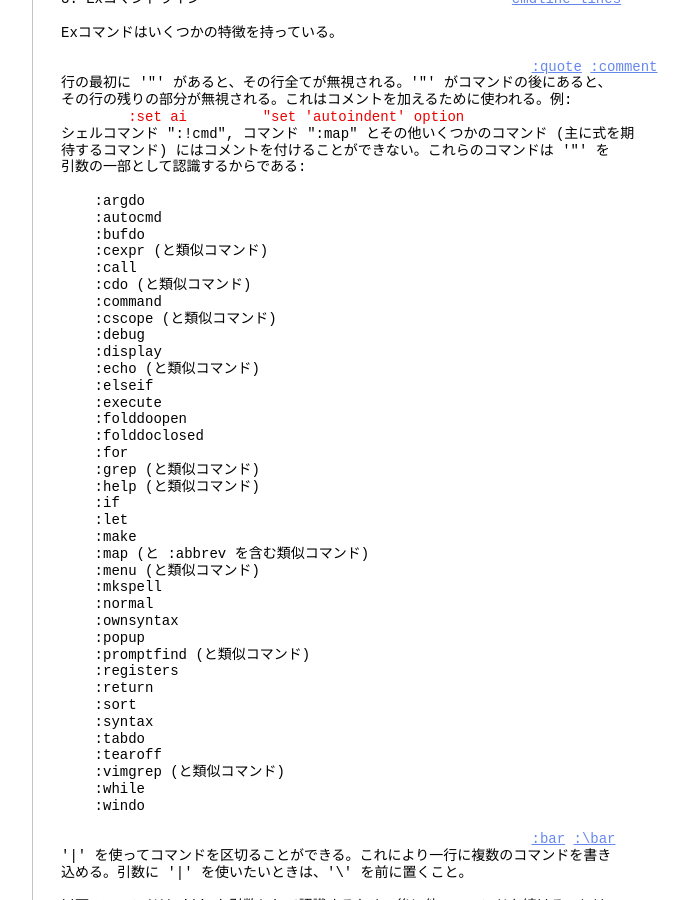
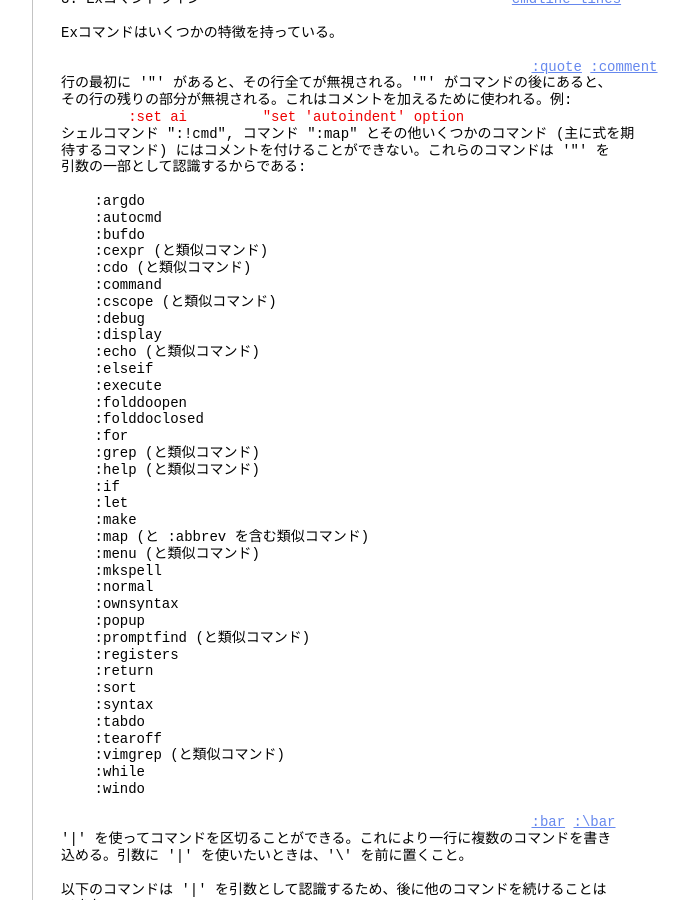
Before and after one commit to vim-jp/vimdoc-ja, a Jekyll site: the page built from cmdline.html, in a window 1280 px wide and 900 px high, scrolled down 8623 px. Shown: the whole window, without its empty margins (340-1029 px from the left). Built offline with Jekyll 4.4.1, drawn with Linux system fonts in a browser that asks for light colours; nearby versions of some CDN libraries; comment, search, counter and statistics services are not loaded.

Commit message:
Generated by Travis JOB 1351.1
https://travis-ci.org/vim-jp/vimdoc-ja-working/builds/451238799

```diff
--- a/cmdline.html
+++ b/cmdline.html
@@ -519,7 +519,6 @@ Exコマンドはいくつかの特徴を持っている。<br>
 &nbsp;&nbsp;&nbsp;&nbsp;:autocmd<br>
 &nbsp;&nbsp;&nbsp;&nbsp;:bufdo<br>
 &nbsp;&nbsp;&nbsp;&nbsp;:cexpr (と類似コマンド)<br>
-&nbsp;&nbsp;&nbsp;&nbsp;:call<br>
 &nbsp;&nbsp;&nbsp;&nbsp;:cdo (と類似コマンド)<br>
 &nbsp;&nbsp;&nbsp;&nbsp;:command<br>
 &nbsp;&nbsp;&nbsp;&nbsp;:cscope (と類似コマンド)<br>
```
